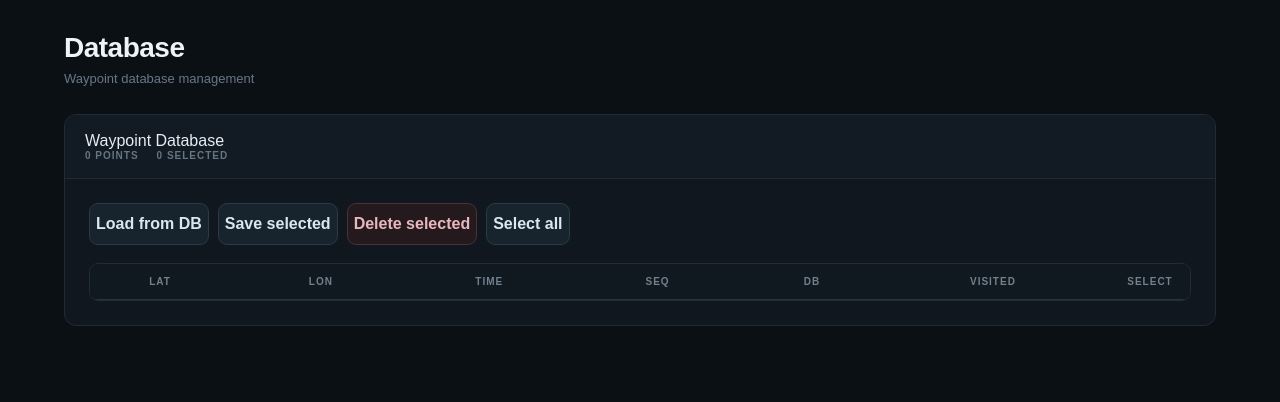
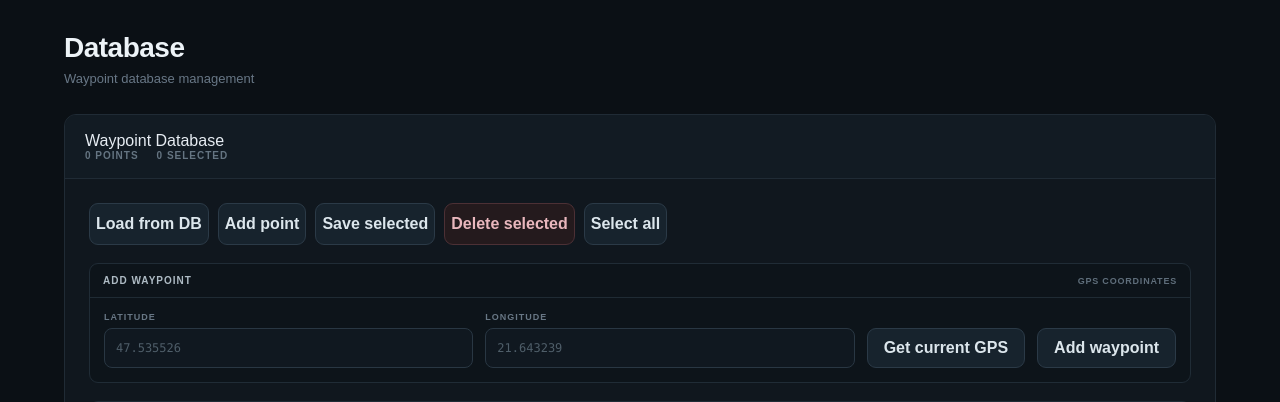
Before and after one commit to makarpeter98/Agrover, a Python web app: template viewcontroller/templates/database.html in a window 1280 px wide. Shown: the part 64-466 px from the top of the page. Run offline with Jinja, Linux system fonts and the light colour scheme; the template is opened without the code that fills it, so the values that code supplies are empty.

Commit message:
manual felületen írja a távolságot, kézi pontrögzítés akár aktuális gps alapján

```diff
--- a/navigation/navigation.py
+++ b/navigation/navigation.py
@@ -79,7 +79,7 @@ class Navigation:
             gps_target_position = self._target_point
             current_heading = self.current_heading = self.heading['value']
 
-            target_distance = self._distance_to_targe = nav_math.distance_m(
+            target_distance = self._distance_to_target = nav_math.distance_m(
                 gps_position.latitude,
                 gps_position.longitude,
                 gps_target_position.latitude,
--- a/viewcontroller/static/css/style.css
+++ b/viewcontroller/static/css/style.css
@@ -1580,3 +1580,221 @@ body.light-mode .point-checkbox {
 .switch input:checked + .slider::before {
     transform: translateX(22px);
 }
+
+/* =========================================================
+   ADD WAYPOINT
+   ========================================================= */
+
+.database-add-point {
+    margin-bottom: 18px;
+
+    border: 1px solid #202c36;
+    border-radius: 9px;
+
+    background: #0d141a;
+}
+
+.database-add-point-header {
+    display: flex;
+    align-items: center;
+    justify-content: space-between;
+
+    padding: 11px 13px;
+
+    border-bottom: 1px solid #1f2b34;
+
+    color: #aebbc4;
+
+    font-size: 10px;
+    font-weight: bold;
+
+    letter-spacing: 1px;
+    text-transform: uppercase;
+}
+
+.database-add-point-hint {
+    color: #5f6e7b;
+
+    font-size: 9px;
+    font-weight: bold;
+
+    letter-spacing: 0.8px;
+}
+
+.database-add-point-body {
+    display: flex;
+    align-items: flex-end;
+
+    gap: 12px;
+
+    padding: 14px;
+}
+
+.database-coordinate {
+    flex: 1;
+}
+
+.database-coordinate label {
+    display: block;
+
+    margin-bottom: 6px;
+
+    color: #687785;
+
+    font-size: 9px;
+    font-weight: bold;
+
+    letter-spacing: 1px;
+}
+
+.database-coordinate input {
+    width: 100%;
+
+    height: 40px;
+
+    padding: 0 11px;
+
+    border: 1px solid #293743;
+    border-radius: 8px;
+
+    background: #101820;
+
+    color: #dce6ec;
+
+    font-family: Consolas, "Courier New", monospace;
+    font-size: 12px;
+
+    outline: none;
+
+    transition:
+        border-color 0.12s ease,
+        background 0.12s ease;
+}
+
+.database-coordinate input::placeholder {
+    color: #4f5e69;
+}
+
+.database-coordinate input:focus {
+    border-color: #3b4d5c;
+    background: #131d25;
+}
+
+.database-add-point-button {
+    height: 40px;
+
+    padding: 0 16px;
+
+    white-space: nowrap;
+}
+
+
+/* ---------------------------------------------------------
+   ADD WAYPOINT - LIGHT MODE
+   --------------------------------------------------------- */
+
+body.light-mode .database-add-point {
+    border-color: #d8e0e6;
+    background: #f7f9fa;
+}
+
+body.light-mode .database-add-point-header {
+    border-bottom-color: #d8e0e6;
+    color: #52616c;
+}
+
+body.light-mode .database-add-point-hint {
+    color: #87949e;
+}
+
+body.light-mode .database-coordinate label {
+    color: #71808b;
+}
+
+body.light-mode .database-coordinate input {
+    border-color: #cbd6dd;
+    background: #ffffff;
+    color: #35444f;
+}
+
+body.light-mode .database-coordinate input::placeholder {
+    color: #9aa7b1;
+}
+
+body.light-mode .database-coordinate input:focus {
+    border-color: #aebcc5;
+    background: #ffffff;
+}
+
+
+/* ---------------------------------------------------------
+   MOBILE
+   --------------------------------------------------------- */
+
+@media (max-width: 720px) {
+
+    .database-add-point-body {
+        display: grid;
+
+        grid-template-columns: 1fr 1fr;
+
+        gap: 10px;
+    }
+
+    .database-add-point-button {
+        width: 100%;
+
+        grid-column: 1 / -1;
+    }
+
+}
+
+.database-gps-button {
+    height: 40px;
+    padding: 0 14px;
+
+    border: 1px solid #293743;
+    border-radius: 8px;
+
+    background: #101820;
+    color: #8d9ba6;
+
+    font-family: inherit;
+    font-size: 10px;
+    font-weight: bold;
+    letter-spacing: 0.8px;
+    text-transform: uppercase;
+
+    white-space: nowrap;
+    cursor: pointer;
+
+    transition:
+        border-color 0.12s ease,
+        background 0.12s ease,
+        color 0.12s ease;
+}
+
+.database-gps-button:hover {
+    border-color: #3b4d5c;
+    background: #131d25;
+    color: #c5d0d7;
+}
+
+.database-gps-button:active {
+    background: #0c1217;
+}
+
+
+/* LIGHT MODE */
+
+body.light-mode .database-gps-button {
+    border-color: #cbd6dd;
+    background: #ffffff;
+    color: #687782;
+}
+
+body.light-mode .database-gps-button:hover {
+    border-color: #aebcc5;
+    background: #f4f7f9;
+    color: #43525d;
+}
--- a/viewcontroller/static/js/database.js
+++ b/viewcontroller/static/js/database.js
@@ -11,6 +11,7 @@ asc: true
 
 let selectedIds = new Set();
 
+
 /* =========================================================
 LOAD POINTS
 ========================================================= */
@@ -21,7 +22,6 @@ try
     {
         const response = await fetch("/points");
         const data = await response.json();
-
 
         tableData = data;
 
@@ -35,8 +35,135 @@ catch (error)
             error
         );
     }
+}
 
 
+/* =========================================================
+ADD WAYPOINT
+========================================================= */
+
+async function loadCurrentGPS()
+{
+    try
+    {
+        const response = await fetch("/gps");
+
+        if (!response.ok)
+        {
+            throw new Error(
+                `HTTP ${response.status}`
+            );
+        }
+
+        const data = await response.json();
+
+
+        if (
+            data.latitude === null ||
+            data.longitude === null
+        )
+        {
+            console.error(
+                "GPS position is not available"
+            );
+
+            return;
+        }
+
+
+        document
+            .getElementById("point-latitude")
+            .value =
+                Number(data.latitude).toFixed(7);
+
+
+        document
+            .getElementById("point-longitude")
+            .value =
+                Number(data.longitude).toFixed(7);
+    }
+    catch (error)
+    {
+        console.error(
+            "Failed to load current GPS position:",
+            error
+        );
+    }
+}
+
+async function addWaypoint()
+{
+    const latitudeInput =
+        document.getElementById("point-latitude");
+
+    const longitudeInput =
+        document.getElementById("point-longitude");
+
+
+    const latitude =
+        Number(latitudeInput.value);
+
+    const longitude =
+        Number(longitudeInput.value);
+
+
+    if (
+        !Number.isFinite(latitude) ||
+        !Number.isFinite(longitude)
+    )
+    {
+        console.error(
+            "Invalid GPS coordinates"
+        );
+
+        return;
+    }
+
+
+    try
+    {
+        const response = await fetch(
+            "/map_point",
+            {
+                method: "POST",
+
+                headers:
+                {
+                    "Content-Type":
+                        "application/json"
+                },
+
+                body: JSON.stringify(
+                    {
+                        latitude: latitude,
+                        longitude: longitude
+                    }
+                )
+            }
+        );
+
+
+        if (!response.ok)
+        {
+            throw new Error(
+                `HTTP ${response.status}`
+            );
+        }
+
+
+        await refresh();
+
+
+        latitudeInput.value = "";
+        longitudeInput.value = "";
+    }
+    catch (error)
+    {
+        console.error(
+            "Failed to add waypoint:",
+            error
+        );
+    }
 }
 
 /* =========================================================
@@ -46,15 +173,19 @@ TABLE
 function renderTable()
 {
     const tableBody =
-document.getElementById("database-table-body");
+        document.getElementById(
+            "database-table-body"
+        );
 
 
     tableBody.innerHTML = "";
+
 
     tableData.forEach(point =>
     {
         const row =
             document.createElement("tr");
+
 
         row.innerHTML = `
             <td>${point.latitude}</td>
@@ -88,6 +219,7 @@ tableData.forEach(point =>
             </td>
         `;
 
+
         tableBody.appendChild(row);
     });
 
@@ -115,9 +247,8 @@ document
 
 
     updateSortIndicators();
+}
 
-
-}
 
 /* =========================================================
 SORTING
@@ -141,15 +272,18 @@ tableData.sort((a, b) =>
         let x = a[column];
         let y = b[column];
 
+
         if (x === null || x === undefined)
         {
             x = "";
         }
 
+
         if (y === null || y === undefined)
         {
             y = "";
         }
+
 
         if (!isNaN(x) && !isNaN(y))
         {
@@ -162,23 +296,26 @@ tableData.sort((a, b) =>
             y = String(y);
         }
 
+
         if (x < y)
         {
             return currentSort.asc ? -1 : 1;
         }
+
 
         if (x > y)
         {
             return currentSort.asc ? 1 : -1;
         }
 
+
         return 0;
     });
 
+
     renderTable();
+}
 
-
-}
 
 function updateSortIndicators()
 {
@@ -189,13 +326,16 @@ document
         .forEach(header =>
         {
             const indicator =
-header.querySelector(".sort-indicator");
+                header.querySelector(
+                    ".sort-indicator"
+                );
 
 
             if (!indicator)
             {
                 return;
             }
+
 
             if (
                 header.dataset.column !==
@@ -206,12 +346,12 @@ header.querySelector(".sort-indicator");
                 return;
             }
 
+
             indicator.textContent =
                 currentSort.asc ? "▲" : "▼";
         });
+}
 
-
-}
 
 document
     .querySelectorAll(
@@ -229,6 +369,7 @@ header.dataset.column
             }
         );
     });
+
 
 /* =========================================================
 SELECTION
@@ -249,15 +390,16 @@ else
         selectedIds.delete(id);
     }
 
+
     updateSummary();
+}
 
-
-}
 
 function getSelectedIds()
 {
     return [...selectedIds];
 }
+
 
 function selectAll()
 {
@@ -273,29 +415,33 @@ checkbox.checked = true;
             );
         });
 
+
     updateSummary();
+}
 
-
-}
 
 function updateSummary()
 {
     const pointCount =
-document.getElementById("point-count");
+        document.getElementById(
+            "point-count"
+        );
 
 
     const selectedCount =
-    document.getElementById("selected-count");
+        document.getElementById(
+            "selected-count"
+        );
 
 
     pointCount.textContent =
         `${tableData.length} POINTS`;
 
+
     selectedCount.textContent =
         `${selectedIds.size} SELECTED`;
+}
 
-
-}
 
 /* =========================================================
 VISITED
@@ -309,6 +455,7 @@ event.target;
 
     const pointId =
         String(checkbox.dataset.id);
+
 
     const visited =
         checkbox.checked;
@@ -364,15 +511,16 @@ catch (error)
             error
         );
 
+
         /*
          * Backend hiba esetén visszaállítjuk
          * a checkbox eredeti állapotát.
          */
+
         checkbox.checked = !visited;
     }
+}
 
-
-}
 
 /* =========================================================
 DATABASE OPERATIONS
@@ -420,9 +568,8 @@ catch (error)
             error
         );
     }
+}
 
-
-}
 
 async function deleteSelected()
 {
@@ -468,9 +615,8 @@ catch (error)
             error
         );
     }
+}
 
-
-}
 
 async function loadDB()
 {
@@ -490,9 +636,8 @@ catch (error)
             error
         );
     }
+}
 
-
-}
 
 /* =========================================================
 INITIAL LOAD
--- a/viewcontroller/templates/database.html
+++ b/viewcontroller/templates/database.html
@@ -4,15 +4,17 @@
 
 <div class="page-header">
 
+
 <div>
     <h1>Database</h1>
     <p>Waypoint database management</p>
 </div>
 
+
 </div>
 
+<div class="card database-card">
 
-<div class="card database-card">
 
 <div class="card-header">
 
@@ -49,6 +51,13 @@
 
             <button
                 class="button"
+                type="button">
+                Add point
+            </button>
+
+
+            <button
+                class="button"
                 type="button"
                 onclick="saveSelected()">
                 Save selected
@@ -74,6 +83,67 @@
 
     </div>
 
+
+    <!-- Add waypoint -->
+
+    <div class="database-add-point">
+
+        <div class="database-add-point-header">
+            <span>Add waypoint</span>
+            <span class="database-add-point-hint">
+                GPS coordinates
+            </span>
+        </div>
+
+
+        <div class="database-add-point-body">
+
+            <div class="database-coordinate">
+
+                <label for="point-latitude">
+                    LATITUDE
+                </label>
+
+                <input
+                    id="point-latitude"
+                    type="number"
+                    step="0.000001"
+                    placeholder="47.535526">
+
+            </div>
+
+
+            <div class="database-coordinate">
+
+                <label for="point-longitude">
+                    LONGITUDE
+                </label>
+
+                <input
+                    id="point-longitude"
+                    type="number"
+                    step="0.000001"
+                    placeholder="21.643239">
+
+            </div>
+
+            <button
+                class="button database-add-point-button"
+                type="button"
+                onclick="loadCurrentGPS()">
+                Get current GPS
+            </button>
+
+            <button
+                class="button database-add-point-button"
+                type="button"
+                onclick="addWaypoint()">
+                Add waypoint
+            </button>
+
+        </div>
+
+    </div>
 
     <div class="database-table-wrapper">
 
@@ -137,10 +207,10 @@
 
 </div>
 
+
 </div>
 
 {% endblock %}
-
 
 {% block scripts %}
 
```
Lines whose indentation alone changed are shown as unchanged.
